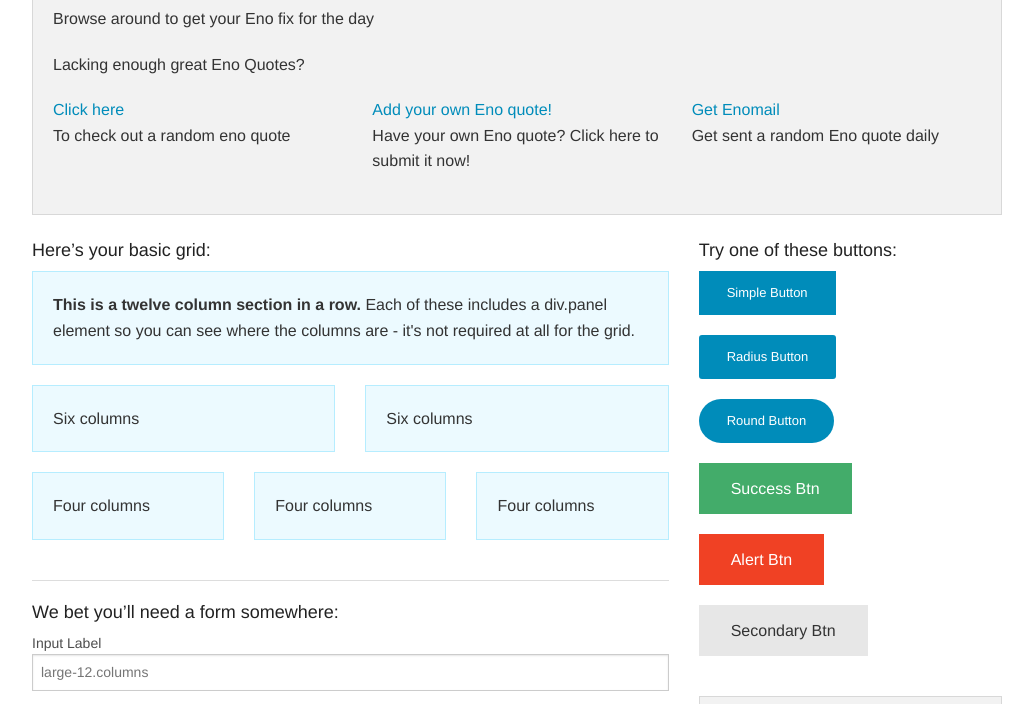
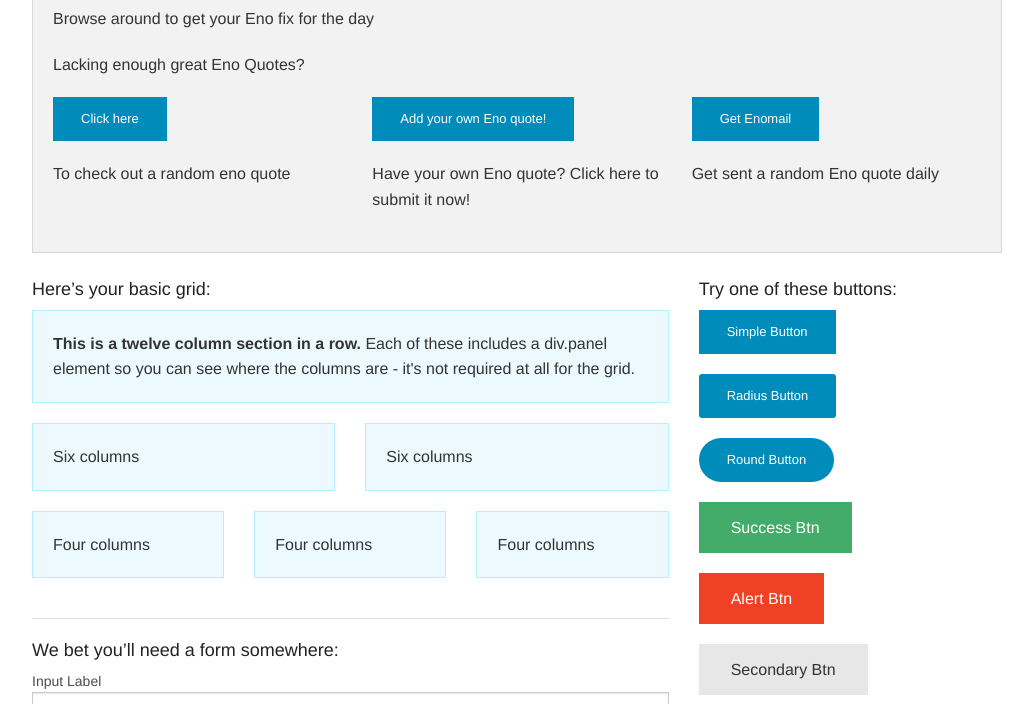
Before and after one commit to MaxWofford/eno-quotes, a plain HTML site: page index.html in a window 1280 px wide. Shown: the part 62-766 px from the top of the page, without its empty margins (123-1156 px from the left). Drawn offline with Linux system fonts and the light colour scheme.

Commit message:
Changed main panel links to buttons

```diff
--- a/index.html
+++ b/index.html
@@ -18,13 +18,13 @@
 	        <p>Lacking enough great Eno Quotes?</p>
 	        <div class="row">
 	        	<div class="large-4 medium-4 columns">
-	    		<p><a href="http://foundation.zurb.com/docs">Click here</a><br />To check out a random eno quote</p>
+	    		<p><a href="#" class="small button">Click here</a><br />To check out a random eno quote</p>
 	    	</div>
 	        	<div class="large-4 medium-4 columns">
-	        		<p><a href="http://github.com/zurb/foundation">Add your own Eno quote!</a><br />Have your own Eno quote? Click here to submit it now!</p>
+	        		<p><a href="#" class="small button">Add your own Eno quote!</a><br />Have your own Eno quote? Click here to submit it now!</p>
 	        	</div>
 	        	<div class="large-4 medium-4 columns">
-	        		<p><a href="http://twitter.com/foundationzurb">Get Enomail</a><br />Get sent a random Eno quote daily</p>
+	        		<p><a href="#" class="small button">Get Enomail</a><br />Get sent a random Eno quote daily</p>
 	        	</div>
 					</div>
       	</div>
```
